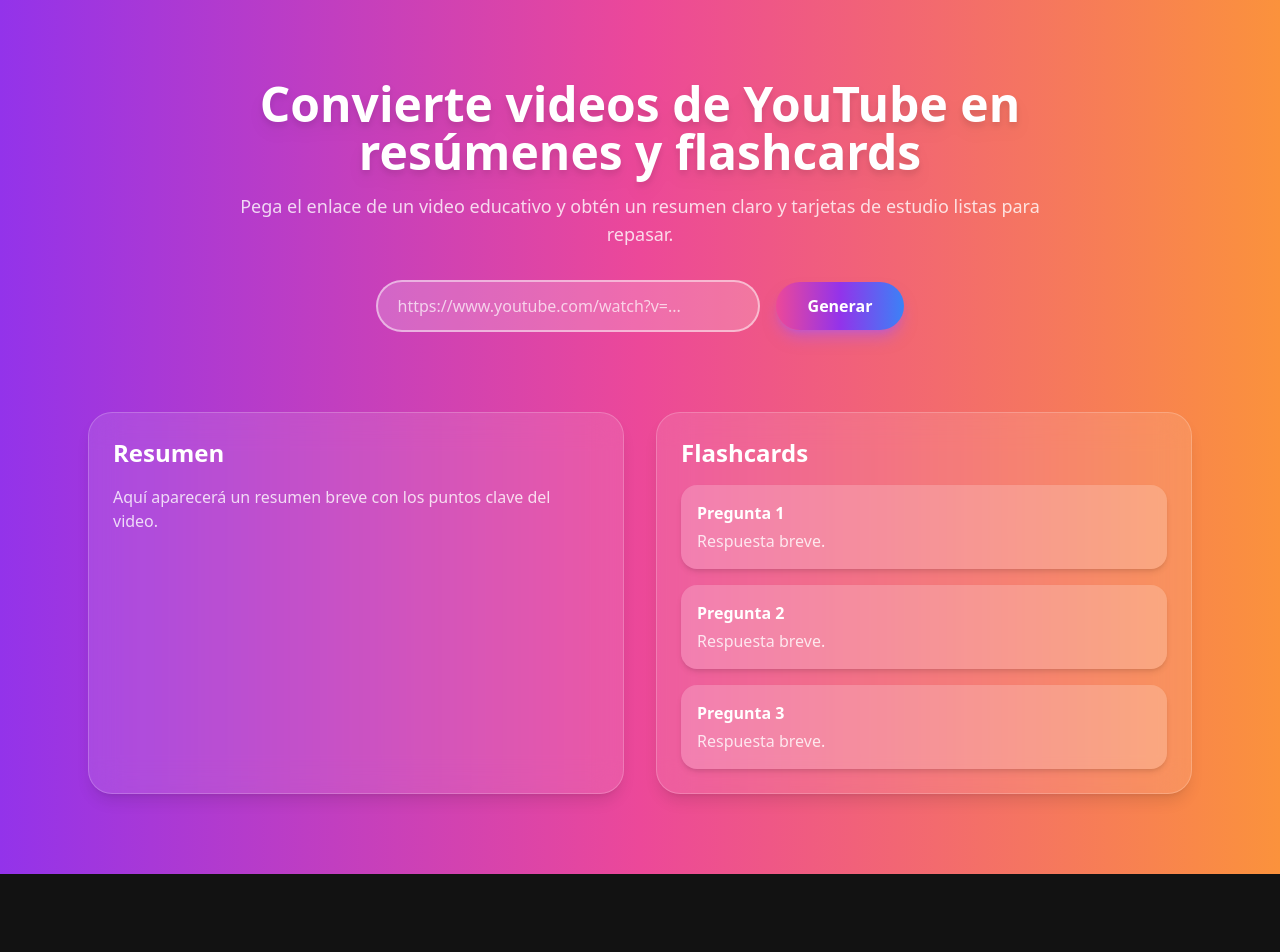
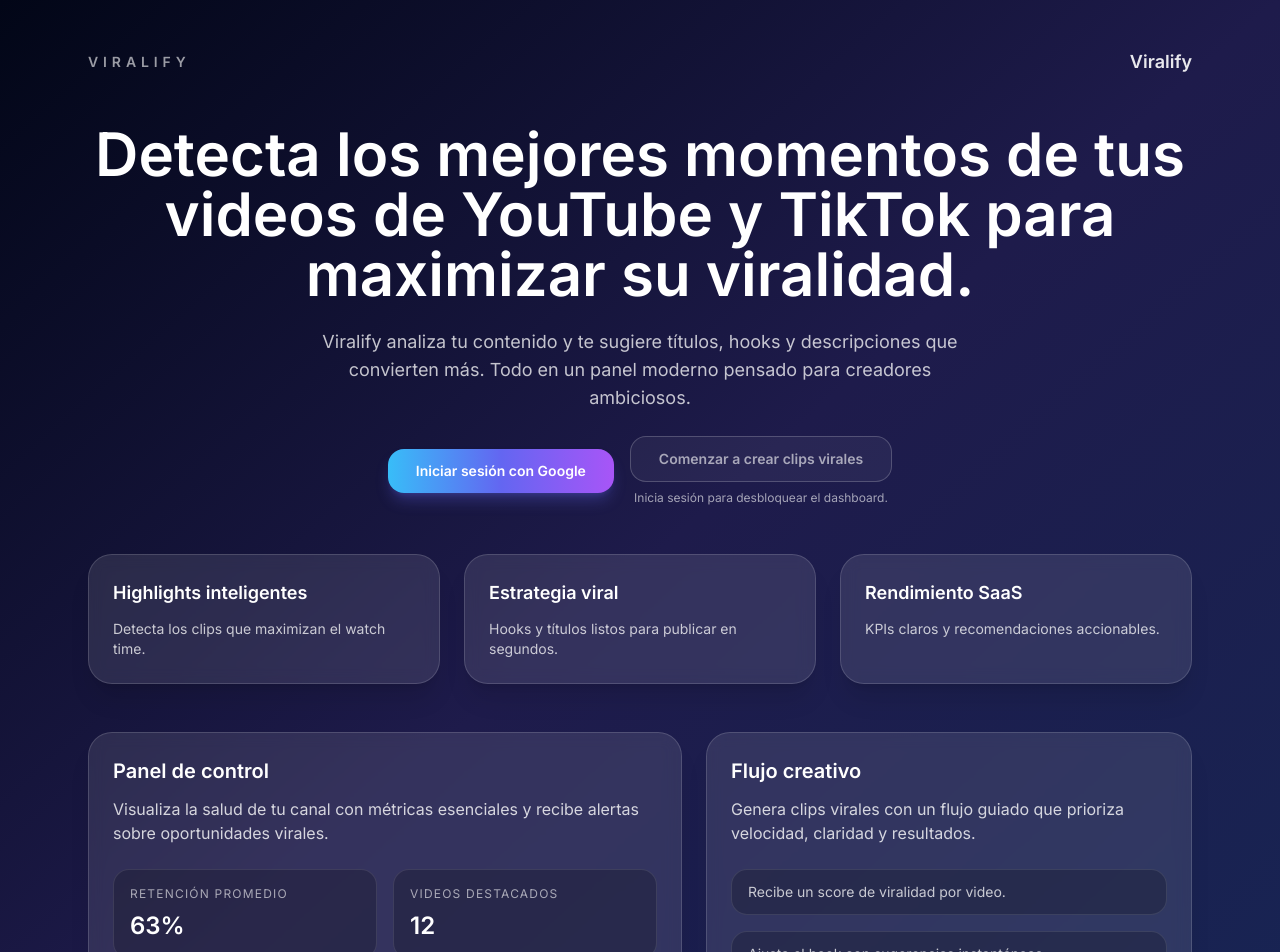
Before and after one commit to mateiiorga2009-sudo/mvp-bachiller, a Next.js app: page / in a window 1280 px wide. Shown: the top 952 px of the page. Before the commit the page ends 874 px from the top, so only its background shows below. Built offline with nearby package versions, Linux system fonts and the light colour scheme; no server answers.

Commit message:
Configura Google Auth y páginas protegidas

```diff
--- /dev/null
+++ b/app/api/auth/[...nextauth]/route.ts
@@ -0,0 +1,6 @@
+import NextAuth from "next-auth";
+import { authOptions } from "@/lib/auth-options";
+
+const handler = NextAuth(authOptions);
+
+export { handler as GET, handler as POST };
--- a/app/globals.css
+++ b/app/globals.css
@@ -1,3 +1,5 @@
+@import url("https://fonts.googleapis.com/css2?family=Inter:wght@400;500;600;700&display=swap");
+
 @tailwind base;
 @tailwind components;
 @tailwind utilities;
@@ -8,4 +10,5 @@
 
 body {
   @apply text-white antialiased;
+  font-family: "Inter", system-ui, -apple-system, "Segoe UI", sans-serif;
 }
--- a/app/layout.tsx
+++ b/app/layout.tsx
@@ -1,15 +1,18 @@
 import "./globals.css";
 
 export const metadata = {
-  title: "MVP Bachiller · Resúmenes y Flashcards",
-  description: "Convierte videos en resúmenes claros y flashcards listas para estudiar.",
+  title: "Viralify · Crecimiento para creadores",
+  description:
+    "Impulsa tu canal de YouTube y TikTok con análisis y estrategias virales."
 };
 
 export default function RootLayout({ children }: { children: React.ReactNode }) {
   return (
     <html lang="es">
-      <body className="bg-gradient-to-b from-purple-800 via-pink-800 to-blue-900 text-white min-h-screen">
-        {children}
+      <body className="min-h-screen bg-gradient-to-br from-slate-950 via-indigo-950 to-blue-950 text-white">
+        <main className="mx-auto flex min-h-screen max-w-6xl flex-col px-6 py-12">
+          {children}
+        </main>
       </body>
     </html>
   );
--- /dev/null
+++ b/app/login/page.tsx
@@ -0,0 +1,35 @@
+"use client";
+
+import { signIn } from "next-auth/react";
+import Link from "next/link";
+
+export default function LoginPage() {
+  return (
+    <section className="flex flex-1 items-center justify-center">
+      <div className="w-full max-w-xl rounded-3xl border border-white/20 bg-white/10 p-8 text-center shadow-2xl backdrop-blur">
+        <p className="text-xs uppercase tracking-[0.35em] text-white/70">
+          Viralify
+        </p>
+        <h1 className="mt-4 text-3xl font-semibold">
+          Inicia sesión para acceder a tu dashboard
+        </h1>
+        <p className="mt-3 text-sm text-white/75">
+          Conecta tu cuenta de Google y sincroniza tu rendimiento en YouTube y
+          TikTok.
+        </p>
+        <button
+          onClick={() => signIn("google", { callbackUrl: "/dashboard" })}
+          className="mt-8 w-full rounded-2xl bg-gradient-to-r from-pink-400 via-purple-500 to-blue-500 px-6 py-3 text-sm font-semibold text-white shadow-lg shadow-purple-500/40 transition hover:scale-[1.01]"
+        >
+          Continuar con Google
+        </button>
+        <Link
+          href="/"
+          className="mt-6 inline-flex text-sm text-white/70 hover:text-white"
+        >
+          Volver al inicio
+        </Link>
+      </div>
+    </section>
+  );
+}
--- a/app/page.tsx
+++ b/app/page.tsx
@@ -1,132 +1,134 @@
 "use client";
 
-import { useState } from "react";
+import { getServerSession } from "next-auth";
+import { authOptions } from "@/lib/auth";
+import Link from "next/link";
 
-type Flashcard = {
-  question: string;
-  answer: string;
-};
-
-type AiResponse = {
-  summary: string;
-  flashcards: Flashcard[];
-};
-
-const isValidYouTubeUrl = (value: string) => {
-  try {
-    const parsed = new URL(value);
-    const host = parsed.hostname.replace("www.", "").toLowerCase();
-
-    if (host === "youtu.be") return parsed.pathname.length > 1;
-    if (host !== "youtube.com" && host !== "m.youtube.com") return false;
-    return parsed.pathname.startsWith("/watch") && parsed.searchParams.has("v");
-  } catch {
-    return false;
-  }
-};
-
-export default function HomePage() {
-  const [url, setUrl] = useState("");
-  const [loading, setLoading] = useState(false);
-  const [data, setData] = useState<AiResponse | null>(null);
-  const [error, setError] = useState("");
-
-  const handleGenerate = async () => {
-    if (!url.trim()) return setError("Pega un enlace de YouTube para continuar.");
-    if (!isValidYouTubeUrl(url.trim()))
-      return setError("El enlace no parece válido. Usa un enlace de YouTube correcto.");
-
-    setError("");
-    setLoading(true);
-    setData(null);
-
-    try {
-      const response = await fetch("/api/ai", {
-        method: "POST",
-        headers: { "Content-Type": "application/json" },
-        body: JSON.stringify({ url }),
-      });
-      if (!response.ok) throw new Error("Respuesta inválida");
-      const payload = (await response.json()) as AiResponse;
-      setData(payload);
-    } catch {
-      setError("Hubo un problema simulando la IA. Intenta nuevamente.");
-    } finally {
-      setLoading(false);
-    }
-  };
+export default async function HomePage() {
+  const session = await getServerSession(authOptions);
 
   return (
-    <main className="flex flex-col items-center justify-start min-h-screen bg-gradient-to-r from-purple-600 via-pink-500 to-orange-400 text-white font-inter">
-      {/* Hero Section */}
-      <section className="text-center py-20 px-6 max-w-4xl">
-        <h1 className="text-5xl font-bold mb-4 drop-shadow-lg">
-          Convierte videos de YouTube en resúmenes y flashcards
+    <section className="flex flex-1 flex-col gap-12">
+      <nav className="flex items-center justify-between">
+        <div className="text-sm font-semibold uppercase tracking-[0.35em] text-white/60">
+          Viralify
+        </div>
+        <div className="text-lg font-semibold text-white/90">Viralify</div>
+      </nav>
+
+      <header className="space-y-6 text-center">
+        <h1 className="text-4xl font-semibold leading-tight md:text-6xl">
+          Detecta los mejores momentos de tus videos de YouTube y TikTok para
+          maximizar su viralidad.
         </h1>
-        <p className="text-lg text-white/80 mb-8">
-          Pega el enlace de un video educativo y obtén un resumen claro y tarjetas de estudio listas para repasar.
+        <p className="mx-auto max-w-2xl text-base text-white/75 md:text-lg">
+          Viralify analiza tu contenido y te sugiere títulos, hooks y
+          descripciones que convierten más. Todo en un panel moderno pensado
+          para creadores ambiciosos.
         </p>
-        <div className="flex flex-col md:flex-row gap-4 justify-center items-center">
-          <input
-            type="text"
-            value={url}
-            onChange={(e) => setUrl(e.target.value)}
-            placeholder="https://www.youtube.com/watch?v=..."
-            className="w-full md:w-96 px-5 py-3 rounded-full border-2 border-white/50 bg-white/20 placeholder-white/70 focus:outline-none focus:ring-4 focus:ring-pink-400 focus:border-transparent transition"
-          />
+        <div className="flex flex-col items-center justify-center gap-4 sm:flex-row">
+          <Link
+            href="/login"
+            className="rounded-2xl bg-gradient-to-r from-sky-400 via-indigo-500 to-purple-500 px-7 py-3 text-sm font-semibold text-white shadow-lg shadow-indigo-500/30 transition hover:scale-[1.02]"
+          >
+            Iniciar sesión con Google
+          </Link>
+          {session ? (
+            <Link
+              href="/dashboard"
+              className="rounded-2xl border border-white/30 bg-white/10 px-7 py-3 text-sm font-semibold text-white/90 transition hover:border-white/60 hover:bg-white/20"
+            >
+              Comenzar a crear clips virales
+            </Link>
+          ) : (
+            <div className="flex flex-col items-center gap-2">
               <button
-            onClick={handleGenerate}
-            disabled={loading}
-            className="rounded-full bg-gradient-to-r from-pink-500 via-purple-600 to-blue-500 px-8 py-3 font-semibold shadow-lg shadow-purple-500/50 hover:scale-105 transition transform disabled:opacity-70"
+                disabled
+                className="cursor-not-allowed rounded-2xl border border-white/20 bg-white/5 px-7 py-3 text-sm font-semibold text-white/60"
               >
-            {loading ? "Generando..." : "Generar"}
+                Comenzar a crear clips virales
               </button>
+              <span className="text-xs text-white/60">
+                Inicia sesión para desbloquear el dashboard.
+              </span>
             </div>
-        {error && <p className="mt-3 text-amber-300">{error}</p>}
+          )}
+        </div>
+      </header>
+
+      <section className="grid gap-6 md:grid-cols-3">
+        {[
+          {
+            title: "Highlights inteligentes",
+            desc: "Detecta los clips que maximizan el watch time."
+          },
+          {
+            title: "Estrategia viral",
+            desc: "Hooks y títulos listos para publicar en segundos."
+          },
+          {
+            title: "Rendimiento SaaS",
+            desc: "KPIs claros y recomendaciones accionables."
+          }
+        ].map((card) => (
+          <div
+            key={card.title}
+            className="rounded-3xl border border-white/15 bg-white/10 p-6 shadow-xl transition hover:-translate-y-1 hover:shadow-2xl backdrop-blur"
+          >
+            <h3 className="text-lg font-semibold">{card.title}</h3>
+            <p className="mt-3 text-sm text-white/75">{card.desc}</p>
+          </div>
+        ))}
       </section>
 
-      {/* Result Section */}
-      <section className="grid lg:grid-cols-2 gap-8 px-6 w-full max-w-6xl pb-20">
-        {/* Summary */}
-        <article className="bg-white/10 border border-white/20 rounded-3xl p-6 shadow-lg backdrop-blur-lg">
-          <h2 className="text-2xl font-semibold mb-4">Resumen</h2>
-          {loading ? (
-            <div className="space-y-3 animate-pulse">
-              <div className="h-4 w-4/5 bg-white/30 rounded-full" />
-              <div className="h-4 w-full bg-white/20 rounded-full" />
-              <div className="h-4 w-3/4 bg-white/20 rounded-full" />
-            </div>
-          ) : (
-            <p className="text-white/80">
-              {data?.summary ?? "Aquí aparecerá un resumen breve con los puntos clave del video."}
+      <section className="grid gap-6 lg:grid-cols-[1.1fr_0.9fr]">
+        <div className="rounded-3xl border border-white/15 bg-white/10 p-6 shadow-xl transition hover:shadow-2xl backdrop-blur">
+          <h2 className="text-xl font-semibold">Panel de control</h2>
+          <p className="mt-3 text-white/80">
+            Visualiza la salud de tu canal con métricas esenciales y recibe
+            alertas sobre oportunidades virales.
           </p>
-          )}
-        </article>
-
-        {/* Flashcards */}
-        <aside className="bg-white/10 border border-white/20 rounded-3xl p-6 shadow-lg backdrop-blur-lg">
-          <h2 className="text-2xl font-semibold mb-4">Flashcards</h2>
-          {loading ? (
-            <div className="space-y-4 animate-pulse">
-              {Array.from({ length: 3 }).map((_, i) => (
-                <div key={i} className="h-20 bg-white/20 rounded-2xl" />
-              ))}
-            </div>
-          ) : (
-            <div className="space-y-4">
-              {(data?.flashcards ?? Array.from({ length: 3 })).map((card, i) => (
+          <div className="mt-6 grid gap-4 sm:grid-cols-2">
+            {[
+              { label: "Retención promedio", value: "63%" },
+              { label: "Videos destacados", value: "12" },
+              { label: "CTR orgánico", value: "7.4%" },
+              { label: "Ideas generadas", value: "28" }
+            ].map((metric) => (
               <div
-                  key={card ? card.question : i}
-                  className="bg-white/20 rounded-2xl p-4 shadow-md transform hover:scale-105 transition"
+                key={metric.label}
+                className="rounded-2xl border border-white/10 bg-black/20 p-4 transition hover:-translate-y-0.5 hover:bg-black/30"
               >
-                  <p className="font-semibold">{card?.question ?? `Pregunta ${i + 1}`}</p>
-                  <p className="text-white/80 mt-1">{card?.answer ?? "Respuesta breve."}</p>
+                <p className="text-xs uppercase tracking-widest text-white/60">
+                  {metric.label}
+                </p>
+                <p className="mt-2 text-2xl font-semibold">{metric.value}</p>
               </div>
             ))}
           </div>
-          )}
-        </aside>
+        </div>
+        <div className="rounded-3xl border border-white/15 bg-white/10 p-6 shadow-xl transition hover:shadow-2xl backdrop-blur">
+          <h2 className="text-xl font-semibold">Flujo creativo</h2>
+          <p className="mt-3 text-white/80">
+            Genera clips virales con un flujo guiado que prioriza velocidad,
+            claridad y resultados.
+          </p>
+          <ul className="mt-6 space-y-4 text-sm text-white/75">
+            {[
+              "Recibe un score de viralidad por video.",
+              "Ajusta el hook con sugerencias instantáneas.",
+              "Planifica tu calendario semanal."
+            ].map((item) => (
+              <li
+                key={item}
+                className="rounded-2xl border border-white/10 bg-black/20 px-4 py-3 transition hover:bg-black/30"
+              >
+                {item}
+              </li>
+            ))}
+          </ul>
+        </div>
       </section>
-    </main>
+    </section>
   );
 }
--- /dev/null
+++ b/lib/auth-options.ts
@@ -0,0 +1,19 @@
+import GoogleProvider from "next-auth/providers/google";
+import { NextAuthOptions } from "next-auth";
+
+export const authOptions: NextAuthOptions = {
+  providers: [
+    GoogleProvider({
+      clientId: process.env.GOOGLE_CLIENT_ID!,
+      clientSecret: process.env.GOOGLE_CLIENT_SECRET!
+    })
+  ],
+  pages: {
+    signIn: "/login"
+  },
+  callbacks: {
+    async session({ session }) {
+      return session;
+    }
+  }
+};
--- /dev/null
+++ b/lib/auth.ts
@@ -0,0 +1,21 @@
+import { getServerSession } from "next-auth";
+import { authOptions } from "./auth-options";
+
+export const getAuthSession = () => getServerSession(authOptions);
+import type { NextAuthOptions } from "next-auth";
+import GoogleProvider from "next-auth/providers/google";
+
+export const authOptions: NextAuthOptions = {
+  providers: [
+    GoogleProvider({
+      clientId: process.env.GOOGLE_CLIENT_ID ?? "",
+      clientSecret: process.env.GOOGLE_CLIENT_SECRET ?? ""
+    })
+  ],
+  session: {
+    strategy: "jwt"
+  },
+  pages: {
+    signIn: "/login"
+  }
+};
--- a/package.json
+++ b/package.json
@@ -10,10 +10,12 @@
   },
   "dependencies": {
     "next": "14.2.5",
+    "next-auth": "^4.24.7",
     "react": "18.2.0",
     "react-dom": "18.2.0"
   },
   "devDependencies": {
+    "@types/next-auth": "^3.13.0",
     "@types/node": "20.11.30",
     "@types/react": "18.2.79",
     "@types/react-dom": "18.2.25",
--- a/tsconfig.json
+++ b/tsconfig.json
@@ -13,7 +13,11 @@
     "isolatedModules": true,
     "jsx": "preserve",
     "incremental": true,
-    "plugins": [{ "name": "next" }]
+    "plugins": [{ "name": "next" }],
+    "baseUrl": ".",
+    "paths": {
+      "@/*": ["./*"]
+    }
   },
   "include": ["next-env.d.ts", "**/*.ts", "**/*.tsx", ".next/types/**/*.ts"],
   "exclude": ["node_modules"]
```
Also changed, not shown: app/dashboard/page.tsx (added, +124 -0 lines), 1 other file (tests, documents, lock files or other folders). Lines whose indentation alone changed are shown as unchanged.
